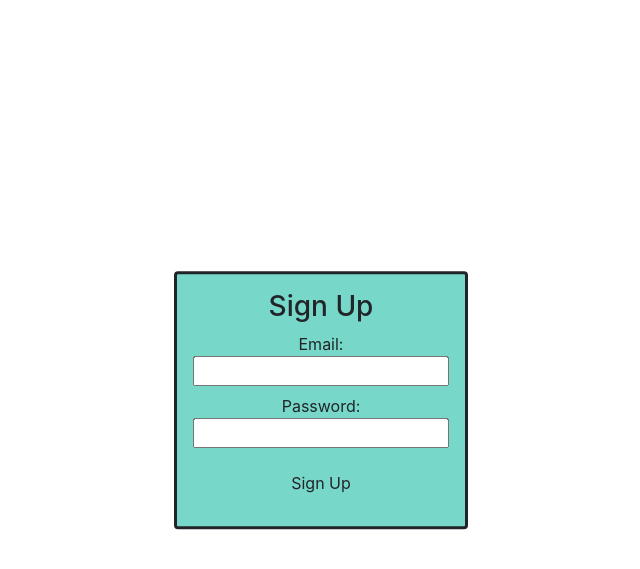
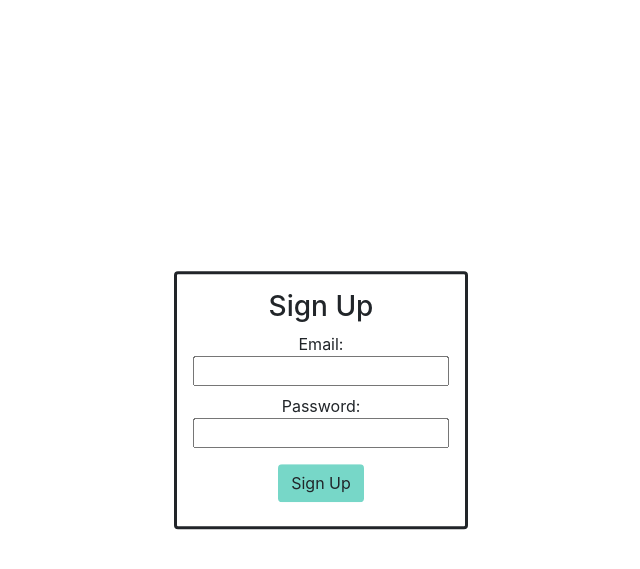
Before and after one commit to Otanga-Otieno/chat-app-php, a PHP site: page /sign-up/index.php in a window 1280 px wide. Shown: the top 569 px of the page, without its empty margins (319-959 px from the left). Run offline with PHP 8.4, Linux system fonts and the light colour scheme; some libraries are stand-ins or nearby versions.

Commit message:
Change body background color

```diff
--- a/header.htm
+++ b/header.htm
@@ -3,7 +3,7 @@
 <head>
     <meta name="viewport" content="width=device-width, initial-scale=1">
     <title>Our Space</title>
-    <link rel="stylesheet" href="../style.css">
+    <link rel="stylesheet" href="../../style.css">
     <link rel="stylesheet" href="../../../Dependencies/Bootstrap/css/bootstrap.min.css">
     <link rel="stylesheet" href="../../../Dependencies/fontawesome/css/all.min.css">
     <script src="../../../Dependencies/Bootstrap/js/bootstrap.bundle.min.js"></script>
--- a/style.css
+++ b/style.css
@@ -8,6 +8,6 @@ body {
     top: 50%;
     transform: translate(-50%, -50%);
     text-align: center;
-    background-color: #77d7c8;
+    background-color: white;
     border: solid;
 }
```
